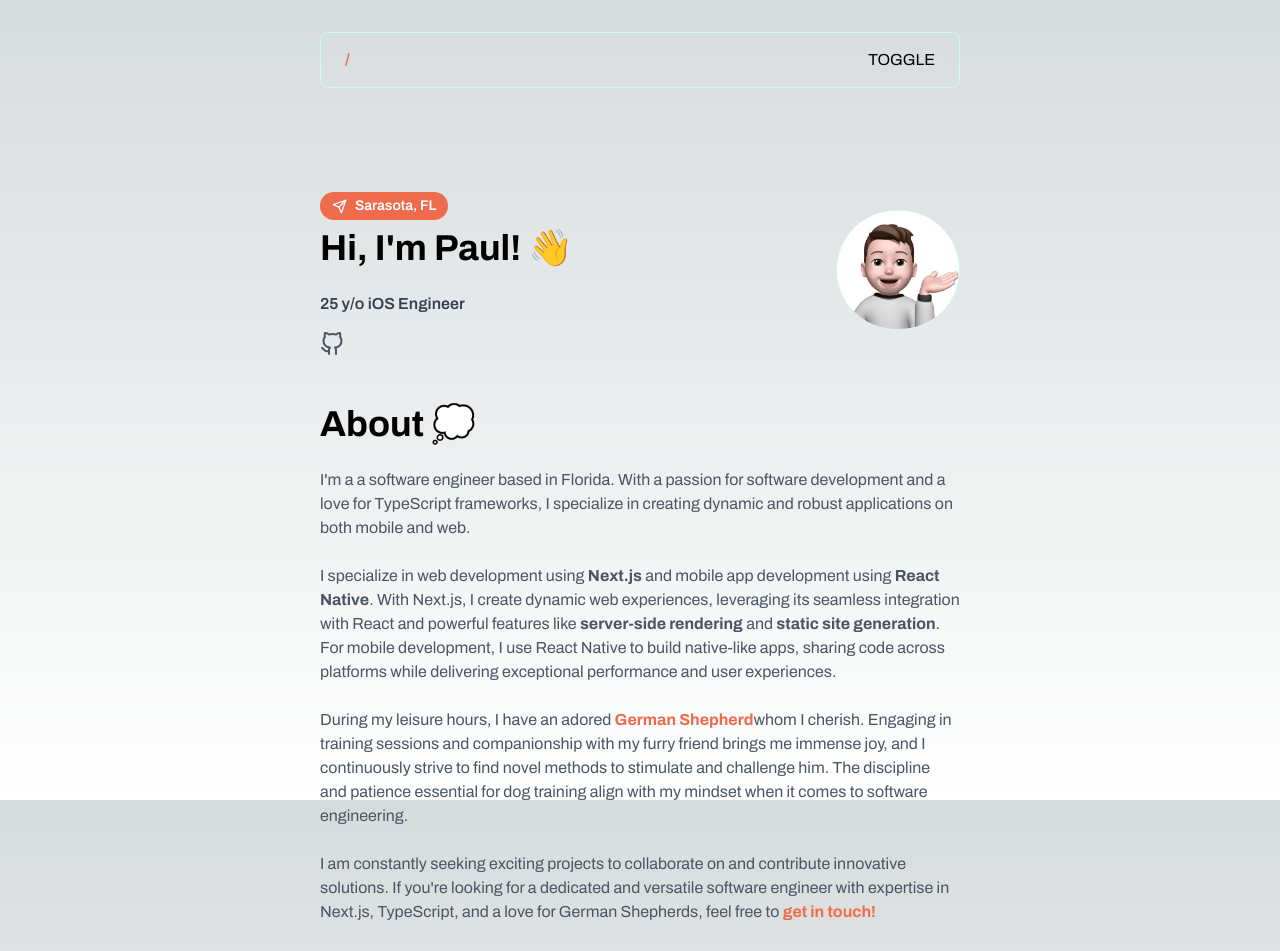
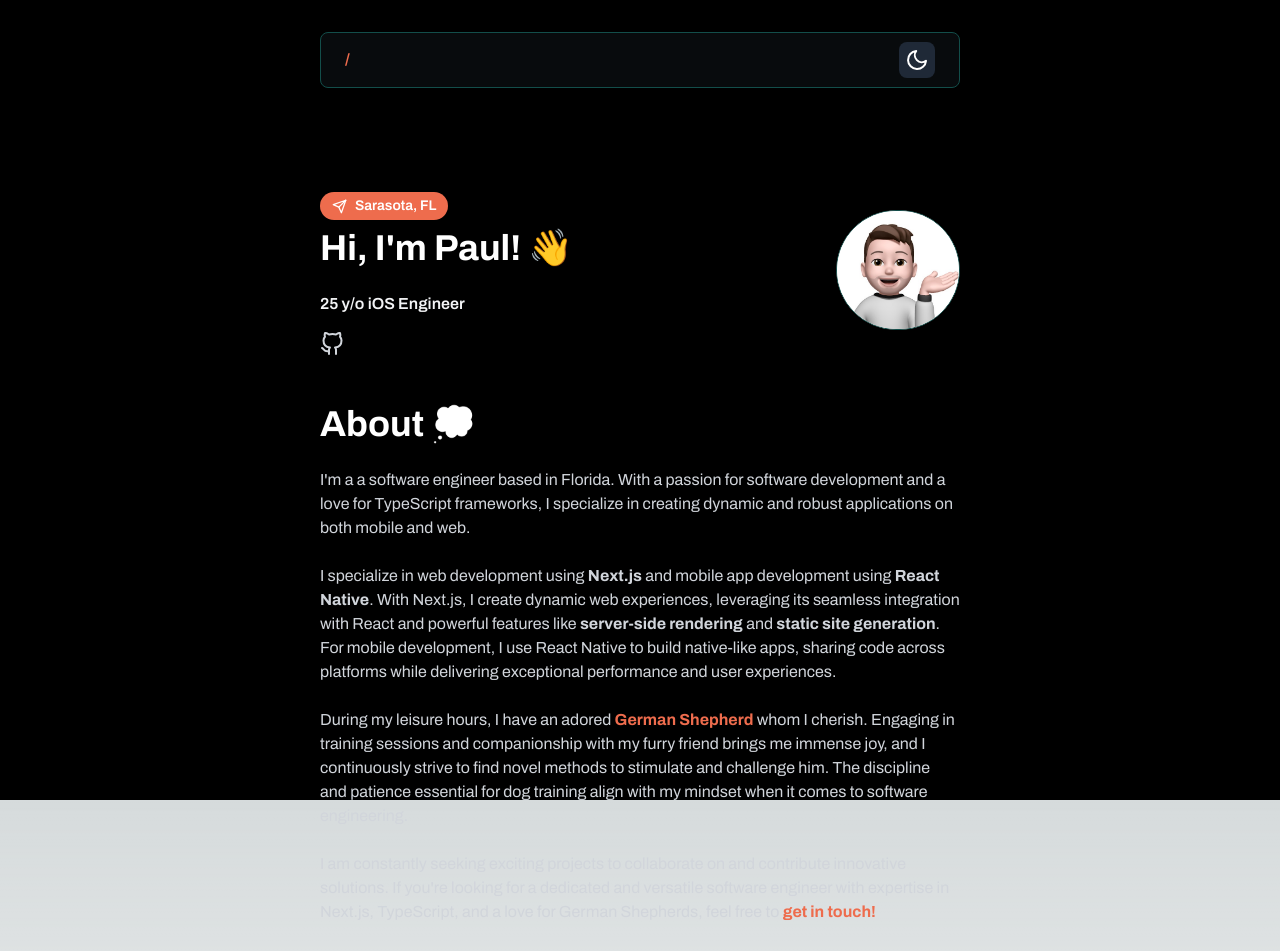
Before and after one commit to pdcolandrea/paulfolio-v2, a Next.js app: page / in a window 1280 px wide. Shown: the top 951 px of the page. Built offline with nearby package versions, Linux system fonts and the light colour scheme.

Commit message:
fix dark mode

```diff
--- a/src/app/layout.tsx
+++ b/src/app/layout.tsx
@@ -19,15 +19,15 @@
   return (
     <html lang="en" className="dark">
       <body className={archivo.className}>
-        <ThemeProvider>
-          <div className="flex flex-col items-center justify-center h-screen ">
-            <div className="flex flex-col h-full py-20 w-[90%] md:w-[40rem] mt-12">
-              <Navigator />
-              {children}
-              {/* <Footer /> */}
-            </div>
+        {/* <ThemeProvider> */}
+        <div className="flex flex-col items-center justify-center h-screen dark:bg-black bg-white">
+          <div className="flex flex-col h-full py-20 w-[90%] md:w-[40rem] mt-12">
+            <Navigator />
+            {children}
+            {/* <Footer /> */}
           </div>
-        </ThemeProvider>
+        </div>
+        {/* </ThemeProvider> */}
       </body>
     </html>
   );
--- a/src/app/page.tsx
+++ b/src/app/page.tsx
@@ -1,15 +1,12 @@
 import Avatar from "@/components/Avatar";
 import Heading from "@/components/Heading";
 import TypingAnimation from "@/components/TypingAnimation";
-import LinkTag from "@/components/links/LinkTag";
-import { Text } from "@/components/Text";
 import SocialLinks from "@/components/links/SocialLinks";
 import Link from "next/link";
 import { Send as FSend } from "react-feather";
+import AboutMe from "@/components/about";
 
 export default function Home() {
-  const TEXT_MARGIN_BOTTOM = 1.5;
-
   return (
     <>
       <div className="flex md:flex-row md:flex-start flex-col-reverse items-start md:items-center w-full justify-between mb-12 mt-20">
@@ -41,56 +38,8 @@
           <Avatar width={122} height={122} border />
         </div>
       </div>
-      <section className="flex flex-col mb-12">
-        <Heading>About 💭</Heading>
 
-        <Text style={{ marginBottom: `${TEXT_MARGIN_BOTTOM}rem` }}>
-          I'm a a software engineer based in Florida. With a passion for
-          software development and a love for TypeScript frameworks, I
-          specialize in creating dynamic and robust applications on both mobile
-          and web.
-        </Text>
-
-        <Text style={{ marginBottom: `${TEXT_MARGIN_BOTTOM}rem` }}>
-          I specialize in web development using <b>Next.js</b> and mobile app
-          development using <b>React Native</b>. With Next.js, I create dynamic
-          web experiences, leveraging its seamless integration with React and
-          powerful features like <b>server-side rendering</b> and{" "}
-          <b>static site generation</b>. For mobile development, I use React
-          Native to build native-like apps, sharing code across platforms while
-          delivering exceptional performance and user experiences.
-        </Text>
-
-        <Text style={{ marginBottom: `${TEXT_MARGIN_BOTTOM}rem` }}>
-          During my leisure hours, I have an adored{" "}
-          <LinkTag href="#">German Shepherd</LinkTag>
-          whom I cherish. Engaging in training sessions and companionship with
-          my furry friend brings me immense joy, and I continuously strive to
-          find novel methods to stimulate and challenge him. The discipline and
-          patience essential for dog training align with my mindset when it
-          comes to software engineering.
-        </Text>
-
-        <Text style={{ marginBottom: `${TEXT_MARGIN_BOTTOM}rem` }}>
-          I am constantly seeking exciting projects to collaborate on and
-          contribute innovative solutions. If you're looking for a dedicated and
-          versatile software engineer with expertise in Next.js, TypeScript, and
-          a love for German Shepherds, feel free to{" "}
-          <LinkTag href="https://pics.notnick.io" target="_blank">
-            get in touch!
-          </LinkTag>
-        </Text>
-
-        <Text>
-          If you&apos;re interested on what specs I use on a daily basis then{" "}
-          <LinkTag href="/specs">click here</LinkTag>.
-        </Text>
-
-        <Text style={{ marginBottom: `${TEXT_MARGIN_BOTTOM}rem` }}>
-          View the collection of articles that I&apos;ve found interesting{" "}
-          <LinkTag href="/articles">over here</LinkTag>.
-        </Text>
-      </section>
+      <AboutMe />
     </>
   );
 }
--- a/src/components/Toggle.tsx
+++ b/src/components/Toggle.tsx
@@ -1,5 +1,30 @@
+"use client";
+
+import { Nullable } from "@/lib/util";
+import { useCallback, useState } from "react";
+import { Sun as FSun, Moon as FMoon } from "react-feather";
+
 function Toggle() {
+  const [theme, setTheme] = useState<Nullable<string>>(null);
+
+  const onToggleClicked = () => {
+    const newTheme = theme === "light" ? "dark" : "light";
+    setTheme(newTheme);
+
+    newTheme === "light"
+      ? document.querySelector("html")?.classList.remove("dark")
+      : document.querySelector("html")?.classList.add("dark");
+  };
+
   return (
-    <div className="flex outline-none bg-gray-100 text-black h-9 w-9"></div>
+    <div
+      title={theme === "dark" ? "Toggle Light Mode" : "Toggle Dark Mode"}
+      onClick={onToggleClicked}
+      className="flex items-center justify-center focus:ring-4 ring-accent outline-none bg-gray-100 text-black h-9 w-9 duration-300 hover:bg-gray-200 hover:translate-y-1rounded-lg ml-auto dark:bg-gray-800 dark:hover:bg-gray-900 dark:text-white rounded-lg focus:ring-offset-2 dark:ring-offset-black"
+    >
+      {theme === "dark" ? <FSun /> : <FMoon />}
+    </div>
   );
 }
+
+export default Toggle;
--- /dev/null
+++ b/src/components/about/index.tsx
@@ -0,0 +1,16 @@
+import { about } from "@/content/about";
+import Heading from "../Heading";
+
+function AboutMe() {
+  return (
+    <section className="flex flex-col mb-12">
+      <Heading>About 💭</Heading>
+
+      {about.map(({ text }) => {
+        return text;
+      })}
+    </section>
+  );
+}
+
+export default AboutMe;
--- a/src/components/layout/Navigator.tsx
+++ b/src/components/layout/Navigator.tsx
@@ -1,5 +1,6 @@
 import Link from "next/link";
 import LinkTag from "../links/LinkTag";
+import Toggle from "../Toggle";
 
 const navLinks = [{ id: 1, text: "/", href: "/", dropdown: "Home" }];
 
@@ -17,7 +18,7 @@
         })}
       </div>
 
-      <span>TOGGLE</span>
+      <Toggle />
     </nav>
   );
 }
--- a/src/content/about.ts
+++ /dev/null
@@ -1,6 +0,0 @@
-const about = [
-  {
-    id: 1,
-    text: "I'm a 25 year old software engineer based in the US, I mostly specialize in web development, mainly frontend development.",
-  },
-];
--- /dev/null
+++ b/src/content/about.tsx
@@ -0,0 +1,74 @@
+import { Text } from "@/components/Text";
+import LinkTag from "@/components/links/LinkTag";
+
+const TEXT_MARGIN_BOTTOM = 1.5;
+export const about = [
+  {
+    id: 1,
+    text: (
+      <Text style={{ marginBottom: `${TEXT_MARGIN_BOTTOM}rem` }}>
+        I&#39;m a a software engineer based in Florida. With a passion for
+        software development and a love for TypeScript frameworks, I specialize
+        in creating dynamic and robust applications on both mobile and web.
+      </Text>
+    ),
+  },
+  {
+    id: 2,
+    text: (
+      <Text style={{ marginBottom: `${TEXT_MARGIN_BOTTOM}rem` }}>
+        I specialize in web development using <b>Next.js</b> and mobile app
+        development using <b>React Native</b>. With Next.js, I create dynamic
+        web experiences, leveraging its seamless integration with React and
+        powerful features like <b>server-side rendering</b> and{" "}
+        <b>static site generation</b>. For mobile development, I use React
+        Native to build native-like apps, sharing code across platforms while
+        delivering exceptional performance and user experiences.
+      </Text>
+    ),
+  },
+  {
+    id: 3,
+    text: (
+      <Text style={{ marginBottom: `${TEXT_MARGIN_BOTTOM}rem` }}>
+        During my leisure hours, I have an adored{" "}
+        <LinkTag href="#">German Shepherd</LinkTag> whom I cherish. Engaging in
+        training sessions and companionship with my furry friend brings me
+        immense joy, and I continuously strive to find novel methods to
+        stimulate and challenge him. The discipline and patience essential for
+        dog training align with my mindset when it comes to software
+        engineering.
+      </Text>
+    ),
+  },
+  {
+    id: 4,
+    text: (
+      <Text style={{ marginBottom: `${TEXT_MARGIN_BOTTOM}rem` }}>
+        I am constantly seeking exciting projects to collaborate on and
+        contribute innovative solutions. If you&#39;re looking for a dedicated
+        and versatile software engineer with expertise in Next.js, TypeScript,
+        and a love for German Shepherds, feel free to{" "}
+        <LinkTag href="https://pics.notnick.io" target="_blank">
+          get in touch!
+        </LinkTag>
+      </Text>
+    ),
+  },
+  {
+    id: 5,
+    text: (
+      <>
+        <Text>
+          If you&apos;re interested on what specs I use on a daily basis then{" "}
+          <LinkTag href="/specs">click here</LinkTag>.
+        </Text>
+
+        <Text style={{ marginBottom: `${TEXT_MARGIN_BOTTOM}rem` }}>
+          View the collection of articles that I&apos;ve found interesting{" "}
+          <LinkTag href="/articles">over here</LinkTag>.
+        </Text>
+      </>
+    ),
+  },
+];
--- /dev/null
+++ b/src/lib/util.d.ts
@@ -0,0 +1 @@
+export type Nullable<T> = T | null;
--- a/tailwind.config.js
+++ b/tailwind.config.js
@@ -4,7 +4,9 @@
     "./src/pages/**/*.{js,ts,jsx,tsx,mdx}",
     "./src/components/**/*.{js,ts,jsx,tsx,mdx}",
     "./src/app/**/*.{js,ts,jsx,tsx,mdx}",
+    "./src/context/**/*.{js,ts,jsx,tsx,mdx}",
   ],
+  darkMode: "class",
   theme: {
     extend: {
       colors: {
```
Also changed, not shown: src/components/about/index.ts (deleted).
